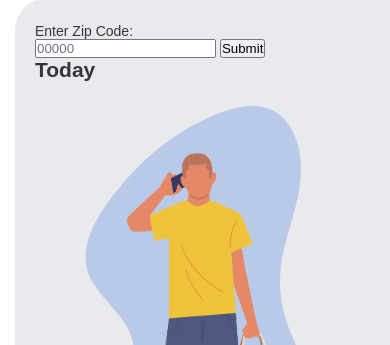
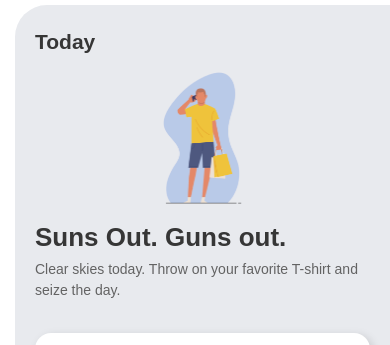
Before and after one commit to vongphakdy/Weatherwear, a plain HTML site: page index.html in a window 390 px wide. Shown: the part 60-405 px from the top of the page. Drawn offline with Linux system fonts and the light colour scheme; a web font is replaced by a local one.

Commit message:
mobile testing

```diff
--- a/css/style.scss
+++ b/css/style.scss
@@ -65,7 +65,7 @@ a {
         flex-direction: column;
         margin-bottom: 32px;
         .wear-img {
-            width: 75%;
+            width: 25%;
             margin: 0 auto 16px auto;
         }
     }
--- a/index.html
+++ b/index.html
@@ -29,12 +29,6 @@
     </div>
 
     <main class="main-wrapper">
-        <form id="zipForm" autocomplete="on">
-            <!-- TODO: CSS - Remove input number arrows -->
-            <label for="zipCode">Enter Zip Code:</label> <br>
-            <input required type="number" name="zipCode" id="zipCode" placeholder="00000" maxlength="5" oninput="javascript: if (this.value.length > this.maxLength) this.value = this.value.slice(0, this.maxLength);">
-            <button type="submit">Submit</button>
-        </form>
         <h2>Today</h2>
         <div class="main-content">
             <div class="weather">
```
Also changed, not shown: css/style.css, 1 other file.
